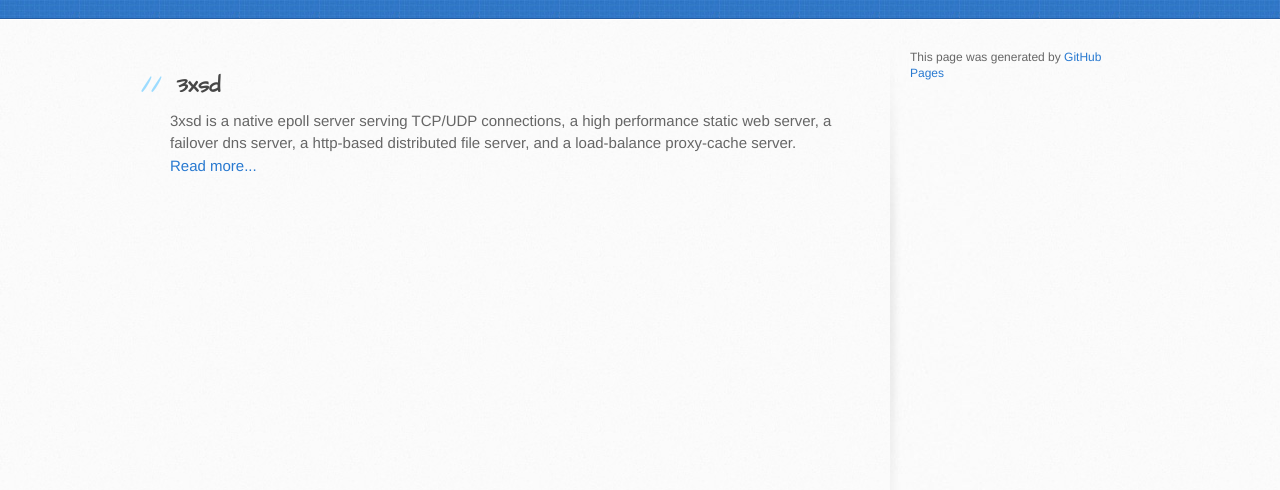
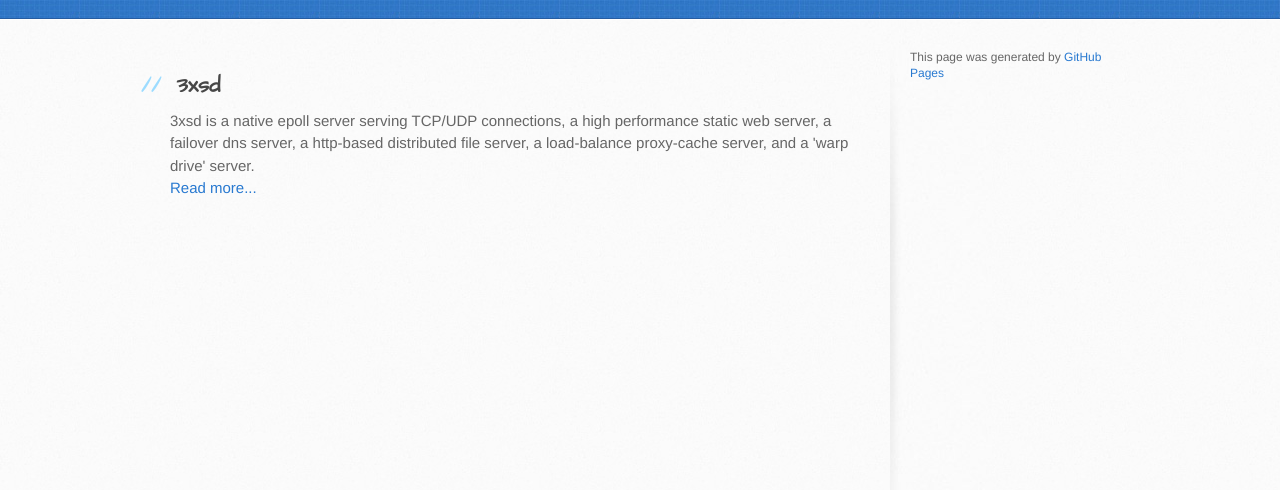
Before and after one commit to zihuaye/zihuaye.github.io, a plain HTML site: page index.html in a window 1280 px wide. Shown: the part 220-710 px from the top of the page. Drawn offline with Linux system fonts and the light colour scheme.

Commit message:
Update index.html

```diff
--- a/index.html
+++ b/index.html
@@ -30,7 +30,8 @@
           <h2>
 <a id="welcome-to-zihuas-github" class="anchor" href="#welcome-to-zihuas-github" aria-hidden="true"><span class="octicon octicon-link"></span></a>3xsd</h2>
 
-<p>3xsd is a native epoll server serving TCP/UDP connections, a high performance static web server, a failover dns server, a http-based distributed file server, and a load-balance proxy-cache server.<br>
+<p>3xsd is a native epoll server serving TCP/UDP connections, a high performance static web server, a failover dns server, a http-based distributed file server,
+   a load-balance proxy-cache server, and a 'warp drive' server.<br>
 <a href="https://github.com/zihuaye/3xsd">Read more...</a></p>
         </section>
 
```
